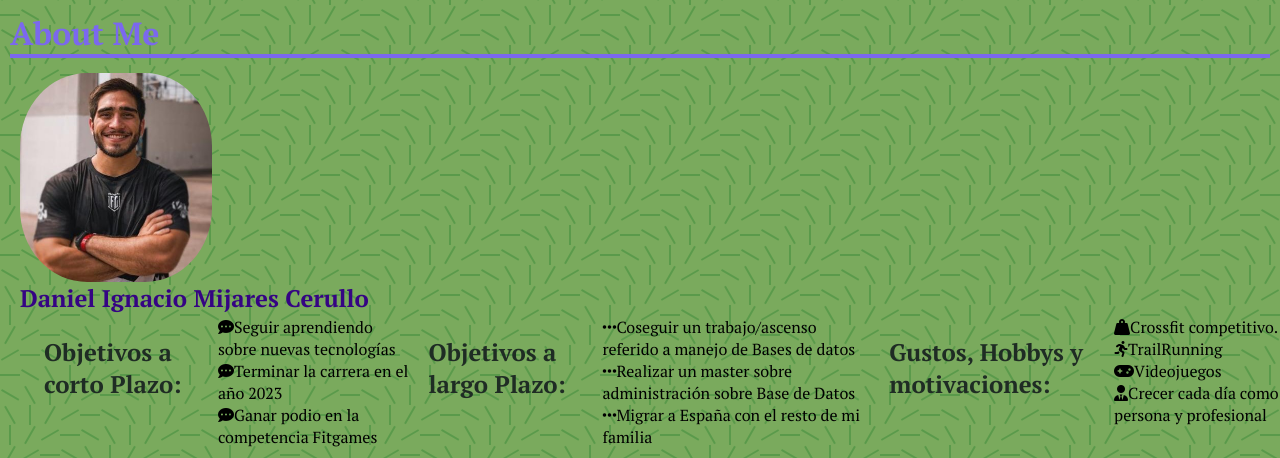
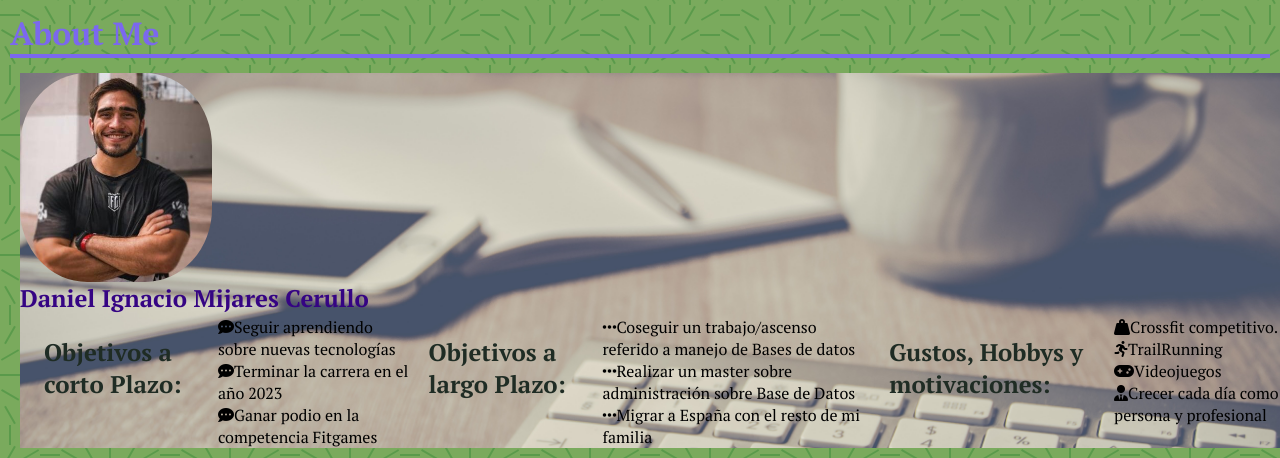
Before and after one commit to DanieLMija17/MicroProyecto, a plain HTML site: page index.html in a window 1280 px wide. Shown: the part 1375-1833 px from the top of the page. Drawn offline with Linux system fonts and the light colour scheme; the site is published under a folder, as on GitHub Pages, so addresses that start at the root find nothing.

Commit message:
no message

```diff
--- a/styles.css
+++ b/styles.css
@@ -192,7 +192,7 @@ left: 10px;
 
  .about_m{
     width: 100%;
-    background: url('/img/fondo.jpg') no-repeat center center/cover;
+    background: url('./img/fondo.jpg') no-repeat center center/cover;
     margin: 10px 20px;
 
  }
```
